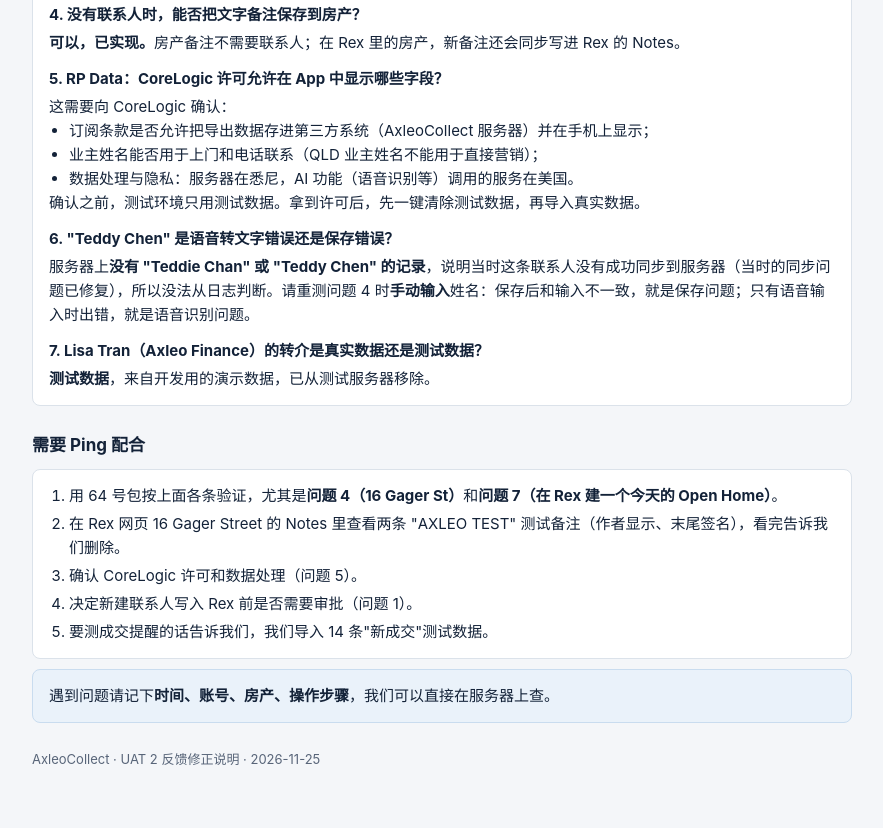
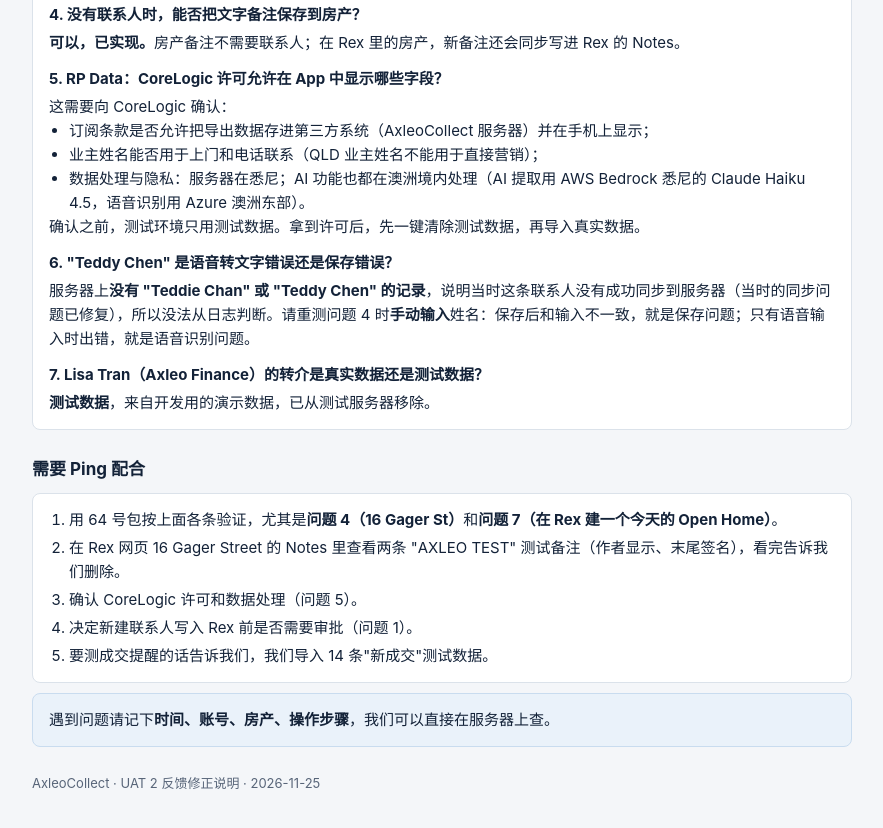
Before and after one commit to belimked/ccaount, a plain HTML site: page agentcollect-uat2-fixes.html in a window 1280 px wide. Shown: the part 5287-6115 px from the top of the page, without its empty margins (198-1081 px from the left). Drawn offline with Linux system fonts and the light colour scheme.

Commit message:
agentcollect: AI processing stays in Australia

```diff
--- a/agentcollect-uat2-fixes.html
+++ b/agentcollect-uat2-fixes.html
@@ -241,7 +241,7 @@
         <ul>
           <li>订阅条款是否允许把导出数据存进第三方系统（AxleoCollect 服务器）并在手机上显示；</li>
           <li>业主姓名能否用于上门和电话联系（QLD 业主姓名不能用于直接营销）；</li>
-          <li>数据处理与隐私：服务器在悉尼，AI 功能（语音识别等）调用的服务在美国。</li>
+          <li>数据处理与隐私：服务器在悉尼；AI 功能也都在澳洲境内处理（AI 提取用 AWS Bedrock 悉尼的 Claude Haiku 4.5，语音识别用 Azure 澳洲东部）。</li>
         </ul>
         确认之前，测试环境只用测试数据。拿到许可后，先一键清除测试数据，再导入真实数据。</dd>
       <dt>6. "Teddy Chen" 是语音转文字错误还是保存错误？</dt>
```
